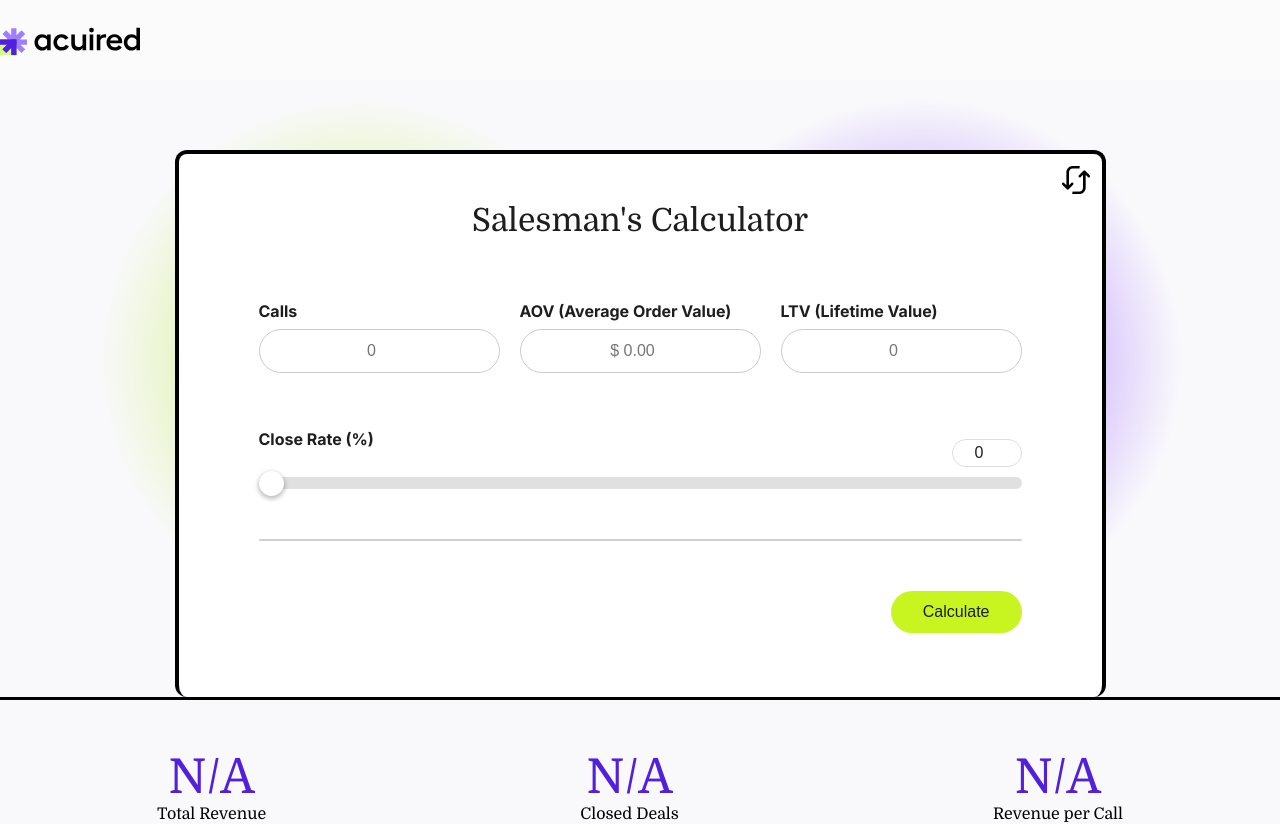
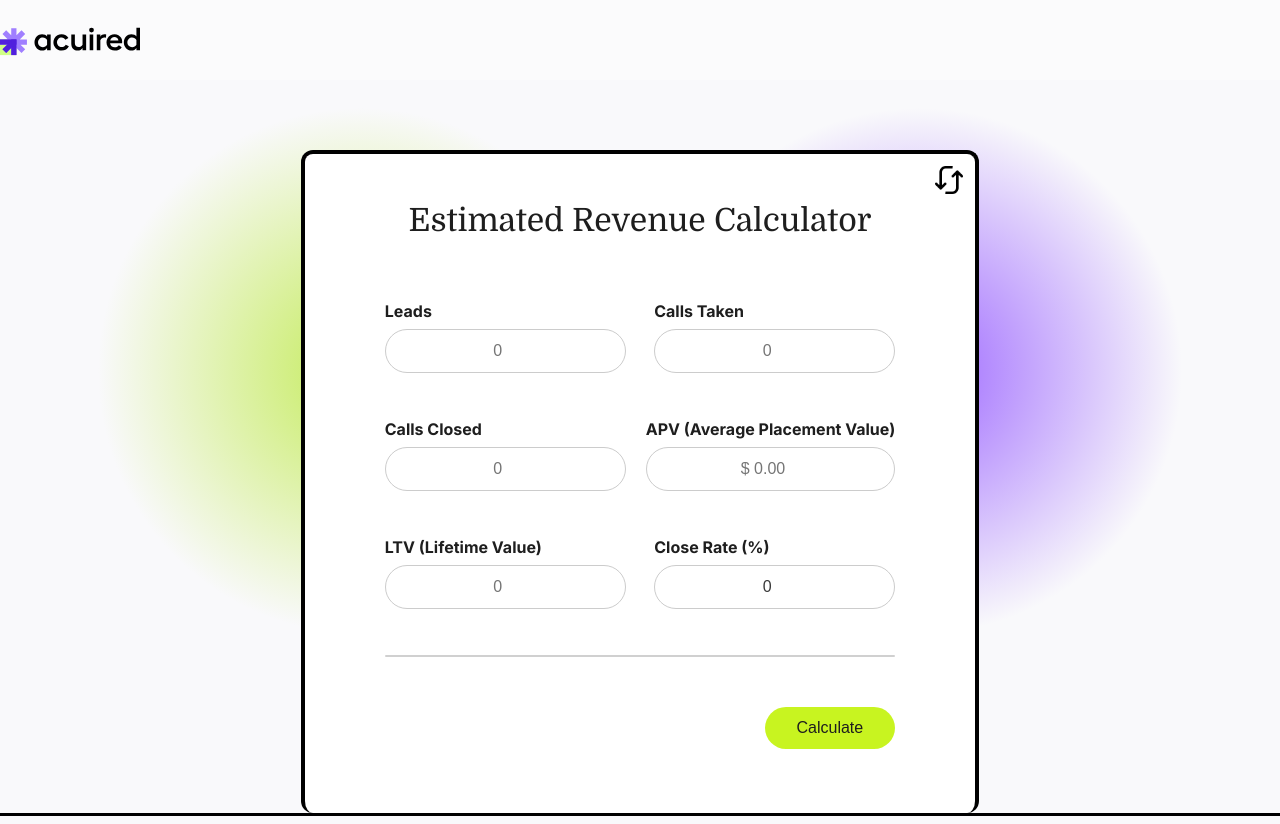
Before and after one commit to MuhammedAbdelmukaram/acuired-calculator, a Next.js app: page / in a window 1280 px wide. Shown: the top 824 px of the page. Built offline with nearby package versions, Linux system fonts and the light colour scheme.

Commit message:
First commit

```diff
--- a/src/app/components/calculator.js
+++ b/src/app/components/calculator.js
@@ -3,10 +3,12 @@ import styles from './calculator.module.css';
 
 const Calculator = ({ setResults }) => {
     const [formData, setFormData] = useState({
-        calls: '',
-        closeRate: '0',
-        aov: '',
-        ltv: ''
+        leads: '',
+        callsTaken: '',
+        callsClosed: '',
+        apv: '',
+        ltv: '',
+        closeRate: '0'
     });
 
     useEffect(() => {
@@ -21,40 +23,32 @@ const Calculator = ({ setResults }) => {
         });
     };
 
-    const handleSliderChange = (e) => {
-        setFormData({
-            ...formData,
-            closeRate: e.target.value
-        });
-    };
+    const handleCalculate = () => {
+        const { callsClosed, apv, ltv, closeRate } = formData;
 
-    const handleCalculate = () => {
-        const { calls, closeRate, aov, ltv } = formData;
-
-        const parsedCalls = parseInt(calls);
+        const parsedCallsClosed = parseInt(callsClosed);
         const parsedCloseRate = parseFloat(closeRate) / 100; // Convert percentage to decimal
-        const parsedAov = parseFloat(aov);
+        const parsedapv = parseFloat(apv);
         const parsedLtv = parseFloat(ltv);
 
-        // Calculate number of closed deals
-        const closedDeals = parsedCalls * parsedCloseRate;
-
         // Calculate Total Revenue
-        const totalRevenue = closedDeals * parsedAov * parsedLtv;
+        const totalRevenue = parsedCallsClosed * parsedapv * parsedLtv;
 
         setResults({
             totalRevenue: totalRevenue.toFixed(2),
-            closedDeals: closedDeals.toFixed(2),
-            revenuePerCall: (totalRevenue / parsedCalls).toFixed(2)
+            closedDeals: parsedCallsClosed.toFixed(2),
+            revenuePerCall: (totalRevenue / parsedCallsClosed).toFixed(2)
         });
     };
 
     const handleReset = () => {
         setFormData({
-            calls: '',
-            closeRate: '0',
-            aov: '',
-            ltv: ''
+            leads: '',
+            callsTaken: '',
+            callsClosed: '',
+            apv: '',
+            ltv: '',
+            closeRate: '0'
         });
         setResults({
             totalRevenue: '',
@@ -72,17 +66,17 @@ const Calculator = ({ setResults }) => {
                 className={styles.resetButton}
             />
             <div>
-                <p className={styles.header}>Salesman&apos;s Calculator</p>
+                <p className={styles.header}>Estimated Revenue Calculator</p>
             </div>
 
             <div className={styles.twoInputs}>
                 <div>
-                    <label htmlFor="calls" className={styles.label}>Calls</label>
+                    <label htmlFor="leads" className={styles.label}>Leads</label>
                     <input
                         type="number"
-                        id="calls"
-                        name="calls"
-                        value={formData.calls}
+                        id="leads"
+                        name="leads"
+                        value={formData.leads}
                         onChange={handleChange}
                         placeholder="0"
                         className={styles.input}
@@ -90,17 +84,48 @@ const Calculator = ({ setResults }) => {
                 </div>
 
                 <div>
-                    <label htmlFor="aov" className={styles.label}>AOV (Average Order Value)</label>
+                    <label htmlFor="callsTaken" className={styles.label}>Calls Taken</label>
                     <input
                         type="number"
-                        id="aov"
-                        name="aov"
-                        value={formData.aov}
+                        id="callsTaken"
+                        name="callsTaken"
+                        value={formData.callsTaken}
+                        onChange={handleChange}
+                        placeholder="0"
+                        className={styles.input}
+                    />
+                </div>
+            </div>
+
+            <div className={styles.twoInputs}>
+                <div>
+                    <label htmlFor="callsClosed" className={styles.label}>Calls Closed</label>
+                    <input
+                        type="number"
+                        id="callsClosed"
+                        name="callsClosed"
+                        value={formData.callsClosed}
+                        onChange={handleChange}
+                        placeholder="0"
+                        className={styles.input}
+                    />
+                </div>
+
+                <div>
+                    <label htmlFor="apv" className={styles.label}>APV (Average Placement Value)</label>
+                    <input
+                        type="number"
+                        id="apv"
+                        name="apv"
+                        value={formData.apv}
                         onChange={handleChange}
                         placeholder="$ 0.00"
                         className={styles.input}
                     />
                 </div>
+            </div>
+
+            <div className={styles.twoInputs}>
                 <div>
                     <label htmlFor="ltv" className={styles.label}>LTV (Lifetime Value)</label>
                     <input
@@ -113,26 +138,9 @@ const Calculator = ({ setResults }) => {
                         className={styles.input}
                     />
                 </div>
-            </div>
 
-            <div className={styles.twoInputs}>
-
-            </div>
-
-            <div className={styles.closeRateWrapper}>
-                <label htmlFor="closeRate" className={styles.label}>Close Rate (%)</label>
-                <input
-                    type="range"
-                    id="closeRateSlider"
-                    name="closeRate"
-                    min="0"
-                    max="100"
-                    step="0.01"
-                    value={formData.closeRate}
-                    onChange={handleSliderChange}
-                    className={styles.slider}
-                />
-                <div className={styles.inputCloseRateWrapper}>
+                <div>
+                    <label htmlFor="closeRate" className={styles.label}>Close Rate (%)</label>
                     <input
                         type="number"
                         step="0.01"
@@ -140,9 +148,9 @@ const Calculator = ({ setResults }) => {
                         name="closeRate"
                         value={formData.closeRate}
                         onChange={handleChange}
-                        className={styles.inputCloseRate}
+                        placeholder="0.00"
+                        className={styles.input}
                     />
-
                 </div>
             </div>
 
--- a/src/app/components/results.js
+++ b/src/app/components/results.js
@@ -1,22 +1,20 @@
 import React from 'react';
-import styles from './results.module.css'
+import styles from './results.module.css';
 
 const Results = ({ results }) => {
+    const formatNumber = (number) => {
+        // Convert number to an integer to remove decimals
+        const integerNumber = Math.floor(number);
+        return integerNumber.toString().replace(/\B(?=(\d{3})+(?!\d))/g, ",");
+    };
+
     return (
-        <div className={styles.resultWrapper} >
+        <div className={styles.resultWrapper}>
             <div className={styles.results}>
-                <span className={styles.result}>{results.totalRevenue ? `$${results.totalRevenue}` : 'N/A'}</span>
+                <span className={styles.result}>
+                    {results.totalRevenue ? `$${formatNumber(results.totalRevenue)}` : 'N/A'}
+                </span>
                 <span className={styles.label}>Total Revenue</span>
-            </div>
-
-            <div className={styles.results}>
-                <span className={styles.result}>{results.closedDeals ? `${results.closedDeals}` : 'N/A'}</span>
-                <span className={styles.label}>Closed Deals</span>
-            </div>
-
-            <div className={styles.results}>
-                <span className={styles.result}>{results.revenuePerCall ? `$${results.revenuePerCall}` : 'N/A'}</span>
-                <span className={styles.label}>Revenue per Call</span>
             </div>
         </div>
     );
--- a/src/app/components/results.module.css
+++ b/src/app/components/results.module.css
@@ -7,7 +7,8 @@
     justify-content: space-around;
     align-items: center;
     height: 100%;
-    padding-top: 50px;
+    padding-top: 65px;
+    padding-bottom: 50px;
 }
 .results {
     display: flex;
```
Also changed, not shown: 1 other file (tests, documents, lock files or other folders).
